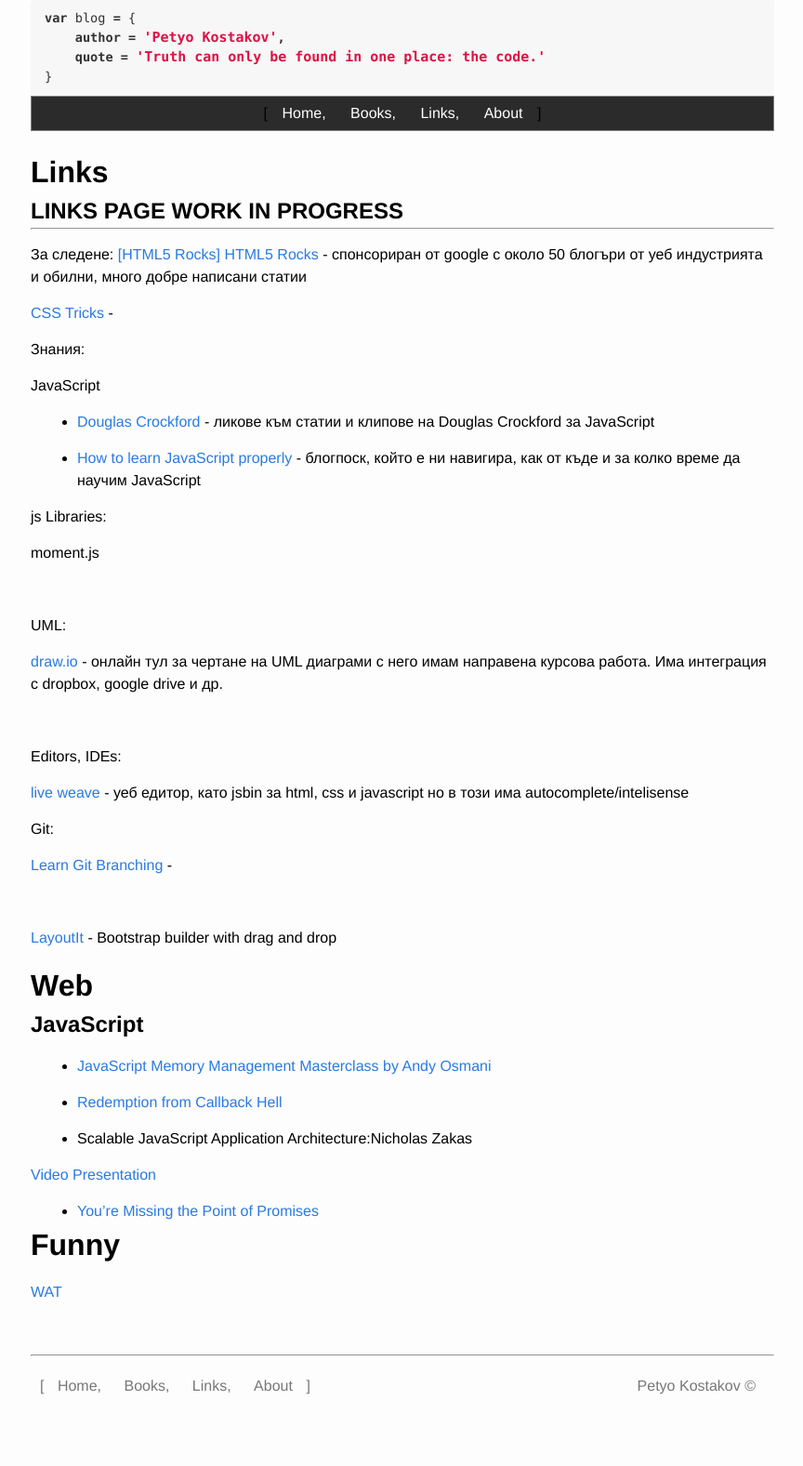
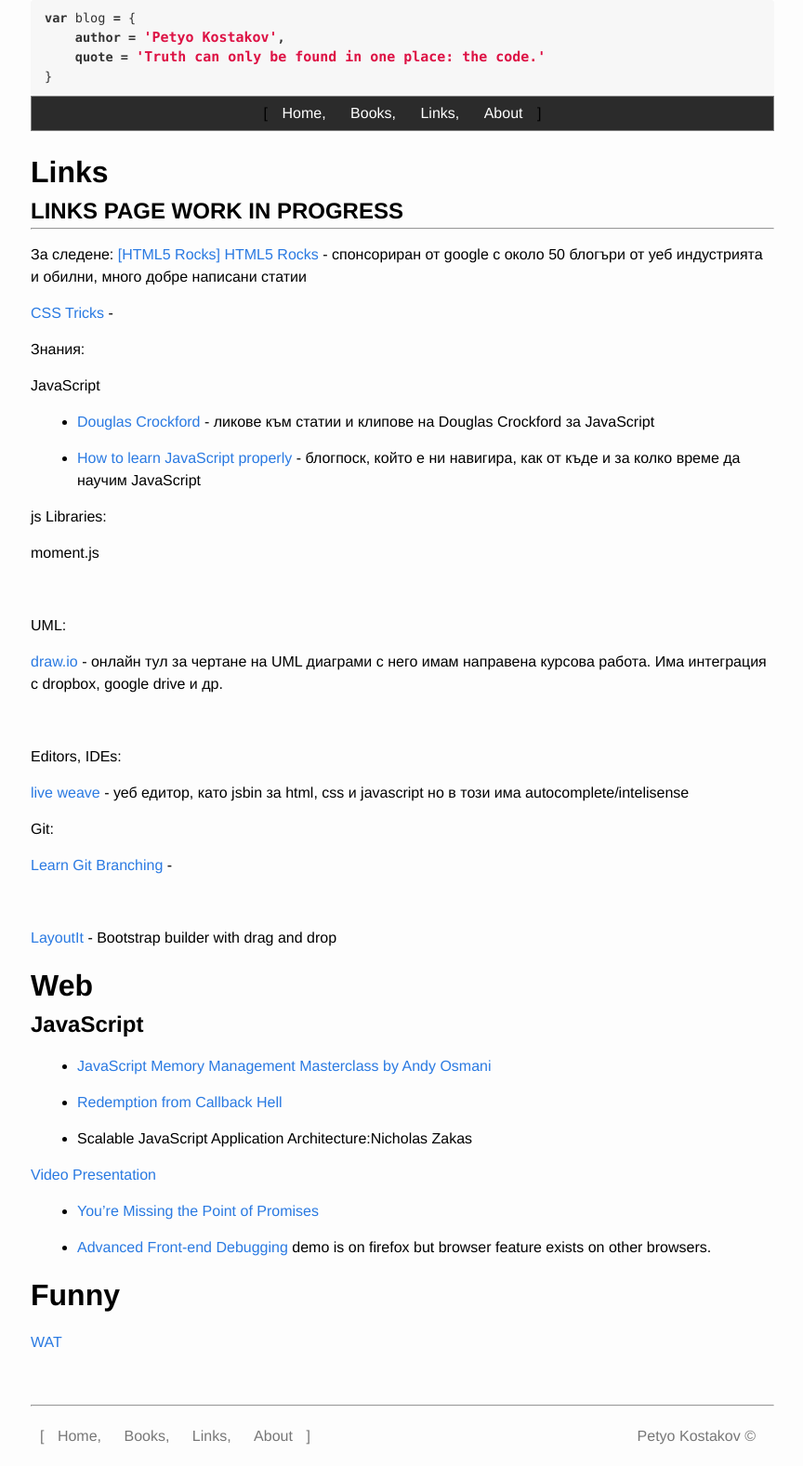
Before and after one commit to PetyoKostakov/PetyoKostakov.github.io, a Jekyll site: the page built from links/index.md, in a window 1280 px wide. Shown: the whole page at 93% size, without its empty margins (207-1071 px from the left). Built offline with Jekyll 4.4.1, drawn with Linux system fonts in a browser that asks for light colours; Markdown is read by kramdown in place of the engine named in the settings; before the commit the page ends 1523 px from its top, so only the background shows below that.

Commit message:
DRAFT: Advanced front-end debugging

```diff
--- a/links/index.md
+++ b/links/index.md
@@ -61,6 +61,8 @@ Git:
 
 * [You're Missing the Point of Promises](http://domenic.me/2012/10/14/youre-missing-the-point-of-promises/)
 
+* [Advanced Front-end Debugging](http://www.infoq.com/presentations/web-front-end-debugging) demo is on firefox but browser feature exists on other browsers.
+
 # Funny
 
 [WAT](https://www.destroyallsoftware.com/talks/wat)
```
Also changed, not shown: _posts/2014-08-10-setup-ubuntu.md (+2 -0 lines), img/EventListeners.png (added), img/pause-execution.jpg (added), 1 other file.
